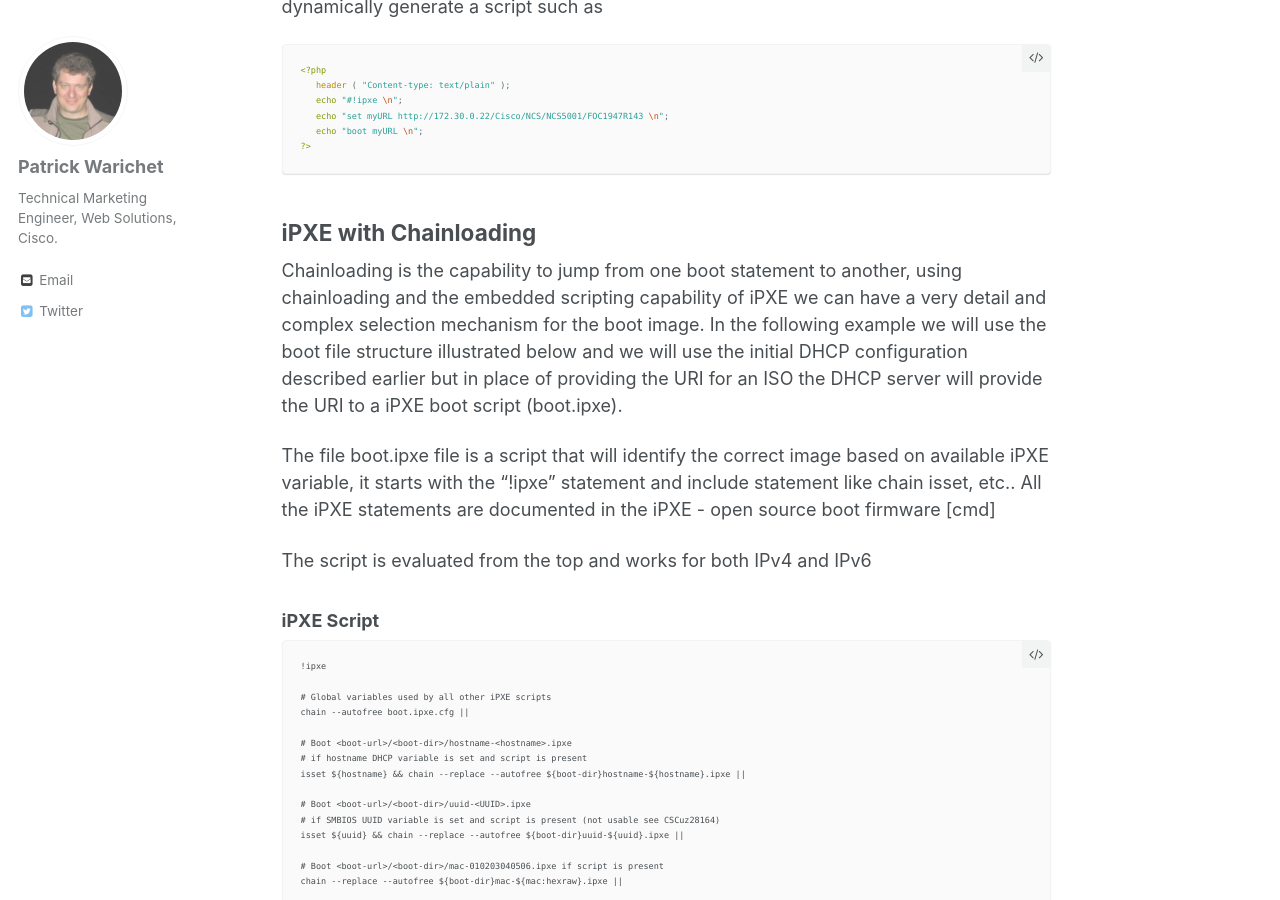
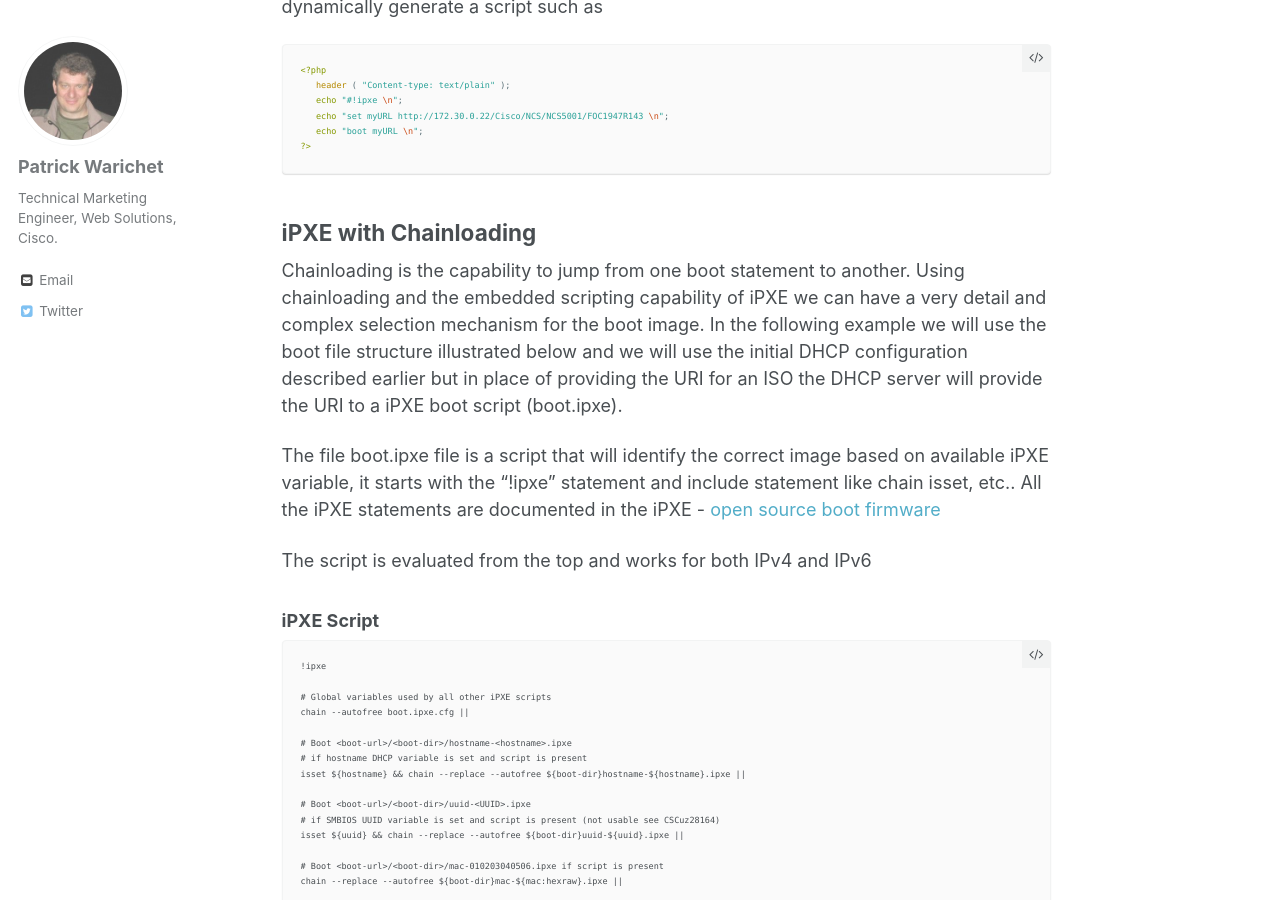
Before and after one commit to xrdocs/software-management, a Jekyll site: the page built from _tutorials/2016-07-27-ipxe-deep-dive.md, in a window 1280 px wide and 900 px high, scrolled down 10036 px. Built offline with Jekyll 4.4.1, drawn with Linux system fonts in a browser that asks for light colours; comment, search, counter and statistics services are not loaded.

Commit message:
Updated 2016-07-27-ipxe-deep-dive.md

```diff
--- a/_tutorials/2016-07-27-ipxe-deep-dive.md
+++ b/_tutorials/2016-07-27-ipxe-deep-dive.md
@@ -433,9 +433,9 @@ The boot.php program running on the web server could dynamically generate a scri
 
 ## iPXE with Chainloading
 
-Chainloading is the capability to jump from one boot statement to another, using chainloading and the embedded scripting capability of iPXE we can have a very detail and complex selection mechanism for the boot image. In the following example we will use the boot file structure illustrated below and we will use the initial DHCP configuration described earlier but in place of providing the URI for an ISO the DHCP server will provide the URI to a iPXE boot script (boot.ipxe).
+Chainloading is the capability to jump from one boot statement to another. Using chainloading and the embedded scripting capability of iPXE we can have a very detail and complex selection mechanism for the boot image. In the following example we will use the boot file structure illustrated below and we will use the initial DHCP configuration described earlier but in place of providing the URI for an ISO the DHCP server will provide the URI to a iPXE boot script (boot.ipxe).
 
-The file boot.ipxe file is a script that will identify the correct image based on available iPXE variable, it starts with the "!ipxe" statement and include statement like chain isset, etc.. All the iPXE statements are documented in the iPXE - open source boot firmware [cmd]
+The file boot.ipxe file is a script that will identify the correct image based on available iPXE variable, it starts with the "!ipxe" statement and include statement like chain isset, etc.. All the iPXE statements are documented in the iPXE - [open source boot firmware](http://ipxe.org/cmd)
 
 The script is evaluated from the top and works for both IPv4 and IPv6
 
```
